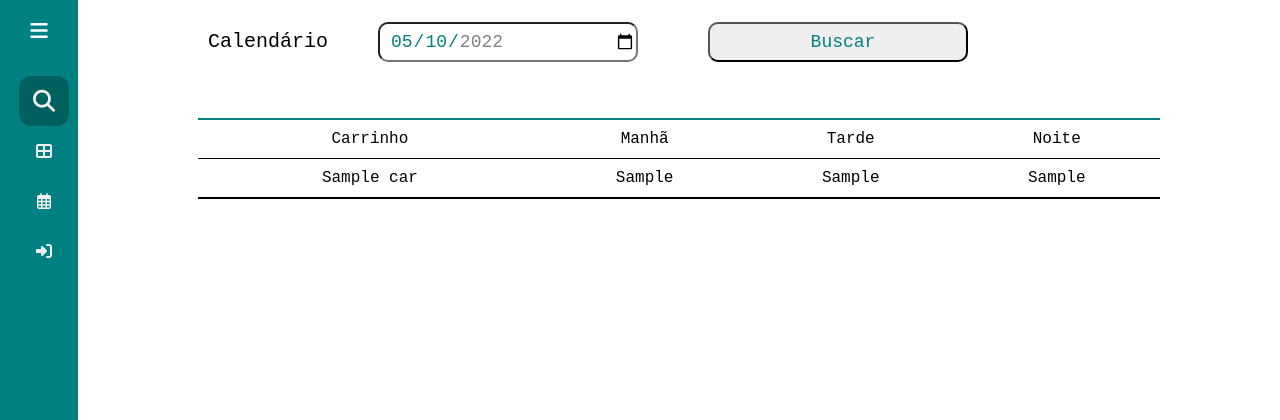
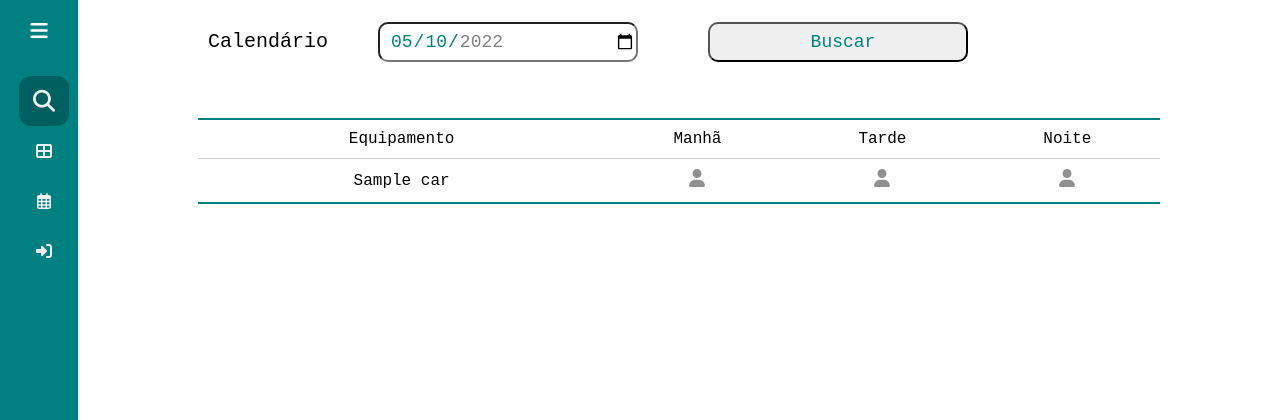
Before and after one commit to JoseWRPereira/integrador, a Flask app: page /scheduling in a window 1280 px wide; the page is wider, and only the part inside the window is pictured. Shown: the top 420 px of that part. Run offline with Flask 2, Linux system fonts and the light colour scheme; a database or web service that is not in the repository returns one stand-in record (values such as "Sample title"); some libraries are stand-ins or nearby versions.

Commit message:
Inclusão de icones svg no agendamento.

```diff
--- a/app/controllers/default.py
+++ b/app/controllers/default.py
@@ -170,6 +170,7 @@ class Reserv():
 
     def scheduling_cancel(self, car, periodo):
         if 'username' in session:
+            db = DBConn()
             id = db.sql_fetch("SELECT id FROM reservations WHERE res_date='{}' AND car='{}';".format(session['reservation_date'], car) )
             if id is not None:
                 if   periodo== 1: #'m':
--- a/app/static/css/reservations.css
+++ b/app/static/css/reservations.css
@@ -10,17 +10,17 @@
 	border-collapse: collapse;
 	margin: auto;
 	border-top: 2px solid var(--cor3);
-	border-bottom: 2px solid var(--cor1);
+	border-bottom: 2px solid var(--cor3);
 }
 
 .home_content .reservations table tr
 {
-    border-bottom: 1px solid var(--cor1);
+    border-bottom: 1px solid var(--cor21);
 }
 
 .home_content .reservations table tr:hover
 {
-    background-color: var(--cor21)
+    background-color: var(--cor15)
 }
 
 .home_content .reservations table tr td
@@ -80,3 +80,42 @@
     position: absolute;
     left: 500px;
 }
+
+
+
+.svgscheduling{
+    margin-left: 15px;
+    margin-right: 15px;
+    height: 18px;
+    width: 18px;
+    fill: var(--cor13);
+}
+.svgscheduling:hover{
+    translate: 3px;
+    fill: var(--cor12);
+}
+
+.svgschedulingreservar{
+    margin-left: 15px;
+    margin-right: 15px;
+    height: 24px;
+    width: 24px;
+    fill: var(--cor32);
+}
+.svgschedulingreservar:hover{
+    translate: 3px;
+    fill: var(--cor3);
+}
+
+
+.svgschedulingcancel{
+    margin-left: 15px;
+    margin-right: 15px;
+    height: 30px;
+    width: 30px;
+    fill: var(--cor41);
+}
+.svgschedulingcancel:hover{
+    translate: 3px;
+    fill: var(--cor44);
+}
--- a/app/templates/scheduling.html
+++ b/app/templates/scheduling.html
@@ -12,7 +12,7 @@
     <br>
     <table>
         <tr>
-            <td>Carrinho</td>
+            <td>Equipamento</td>
             <td>Manhã</td>
             <td>Tarde</td>
             <td>Noite</td>
@@ -22,11 +22,26 @@
             <td> {{registro[0]}} </td>
             {% for i in range(1,4): %}
                 {% if registro[i] == session['id']: %}
-            <td><a href="/scheduling/cancel/{{ registro[0] }}/{{ i }}">Cancelar</a></td>
+            <td>
+                <!-- <a href="/scheduling/cancel/{{ registro[0] }}/{{ i }}">Cancelar</a> -->
+                <svg class="svgschedulingcancel" xmlns="http://www.w3.org/2000/svg" viewBox="0 0 640 512"><!--! Font Awesome Pro 6.1.1 by @fontawesome - https://fontawesome.com License - https://fontawesome.com/license (Commercial License) Copyright 2022 Fonticons, Inc. -->
+                    <path d="M274.7 304H173.3C77.61 304 0 381.6 0 477.3C0 496.5 15.52 512 34.66 512h378.7C432.5 512 448 496.5 448 477.3C448 381.6 370.4 304 274.7 304zM224 256c70.7 0 128-57.31 128-128S294.7 0 224 0C153.3 0 96 57.31 96 128S153.3 256 224 256zM577.9 223.1l47.03-47.03c9.375-9.375 9.375-24.56 0-33.94s-24.56-9.375-33.94 0L544 190.1l-47.03-47.03c-9.375-9.375-24.56-9.375-33.94 0s-9.375 24.56 0 33.94l47.03 47.03l-47.03 47.03c-9.375 9.375-9.375 24.56 0 33.94c9.373 9.373 24.56 9.381 33.94 0L544 257.9l47.03 47.03c9.373 9.373 24.56 9.381 33.94 0c9.375-9.375 9.375-24.56 0-33.94L577.9 223.1z" onclick='window.location.href="/scheduling/cancel/{{ registro[0] }}/{{ i }}";'/>
+                </svg>
+            </td>
                 {% elif registro[i] == 'm' or registro[i] == 't' or registro[i] == 'n': %}
-            <td><a href="/scheduling/reservar/{{ registro[0] }}/{{ i }}">Reservar</a></td>
+            <td>
+                <!-- <a href="/scheduling/reservar/{{ registro[0] }}/{{ i }}">Reservar</a> -->
+                <svg class="svgschedulingreservar" xmlns="http://www.w3.org/2000/svg" viewBox="0 0 448 512"><!--! Font Awesome Pro 6.1.1 by @fontawesome - https://fontawesome.com License - https://fontawesome.com/license (Commercial License) Copyright 2022 Fonticons, Inc. -->
+                    <path d="M160 32V64H288V32C288 14.33 302.3 0 320 0C337.7 0 352 14.33 352 32V64H400C426.5 64 448 85.49 448 112V160H0V112C0 85.49 21.49 64 48 64H96V32C96 14.33 110.3 0 128 0C145.7 0 160 14.33 160 32zM0 192H448V464C448 490.5 426.5 512 400 512H48C21.49 512 0 490.5 0 464V192zM328.1 304.1C338.3 295.6 338.3 280.4 328.1 271C319.6 261.7 304.4 261.7 295 271L200 366.1L152.1 319C143.6 309.7 128.4 309.7 119 319C109.7 328.4 109.7 343.6 119 352.1L183 416.1C192.4 426.3 207.6 426.3 216.1 416.1L328.1 304.1z" onclick='window.location.href="/scheduling/reservar/{{ registro[0] }}/{{ i }}";' />
+                </svg>
+            </td>
                 {% else:%}
-            <td> {{registro[i]}} </td>
+            <td>
+                <!-- {{registro[i]}}  -->
+                <svg class="svgscheduling" xmlns="http://www.w3.org/2000/svg" viewBox="0 0 448 512"><!--! Font Awesome Pro 6.1.1 by @fontawesome - https://fontawesome.com License - https://fontawesome.com/license (Commercial License) Copyright 2022 Fonticons, Inc. -->
+                    <path d="M224 256c70.7 0 128-57.31 128-128s-57.3-128-128-128C153.3 0 96 57.31 96 128S153.3 256 224 256zM274.7 304H173.3C77.61 304 0 381.6 0 477.3c0 19.14 15.52 34.67 34.66 34.67h378.7C432.5 512 448 496.5 448 477.3C448 381.6 370.4 304 274.7 304z"/>
+                </svg>
+            </td>
                 {% endif %}
             {% endfor %}
         </tr>
```
Also changed, not shown: app/templates/reservations.html (+8 -2 lines).
